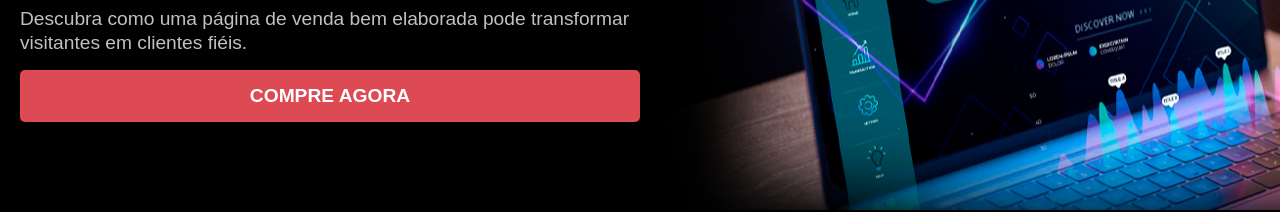
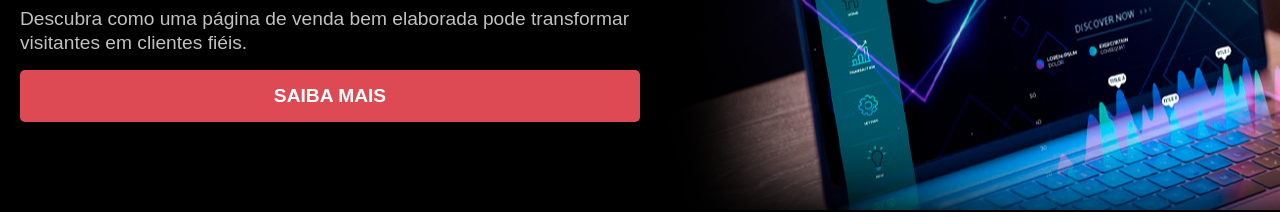
Before and after one commit to Bruno1794/landvenda, a Next.js app: page / in a window 1280 px wide. Shown: the part 310-522 px from the top of the page. Built offline with nearby package versions, Linux system fonts and the light colour scheme.

Commit message:
Mudei os nomes do btns para saiba mais.

```diff
--- a/src/app/inicio/page.tsx
+++ b/src/app/inicio/page.tsx
@@ -18,7 +18,7 @@ export default function InicioPage() {
 
                 <a onClick={openModal}
                    className='btnComprar'>
-                    COMPRE AGORA
+                    SAIBA MAIS
                 </a>
             </div>
 
--- a/src/app/preco/page.tsx
+++ b/src/app/preco/page.tsx
@@ -28,7 +28,7 @@ export default function PrecoPage() {
                     <span className={styles.pagamento}>Pagamento uníco</span>
                     <a onClick={openModal}
                        className={`${styles.btnAt} btnComprar`}>
-                        Comprar agora
+                        SAIBA MAIS
                     </a>
                 </div>
 
--- a/src/componets/clientes/ListaCleinte.tsx
+++ b/src/componets/clientes/ListaCleinte.tsx
@@ -1,7 +1,7 @@
 import {TypeClient} from "@/app/actions/get-client";
 
 
-export default function ListaCleinte({data}: { data: [] | TypeClient[] }) {
+export default function ListaCleinte({data}: { data:TypeClient[] }) {
 
     return (
         <>
```
